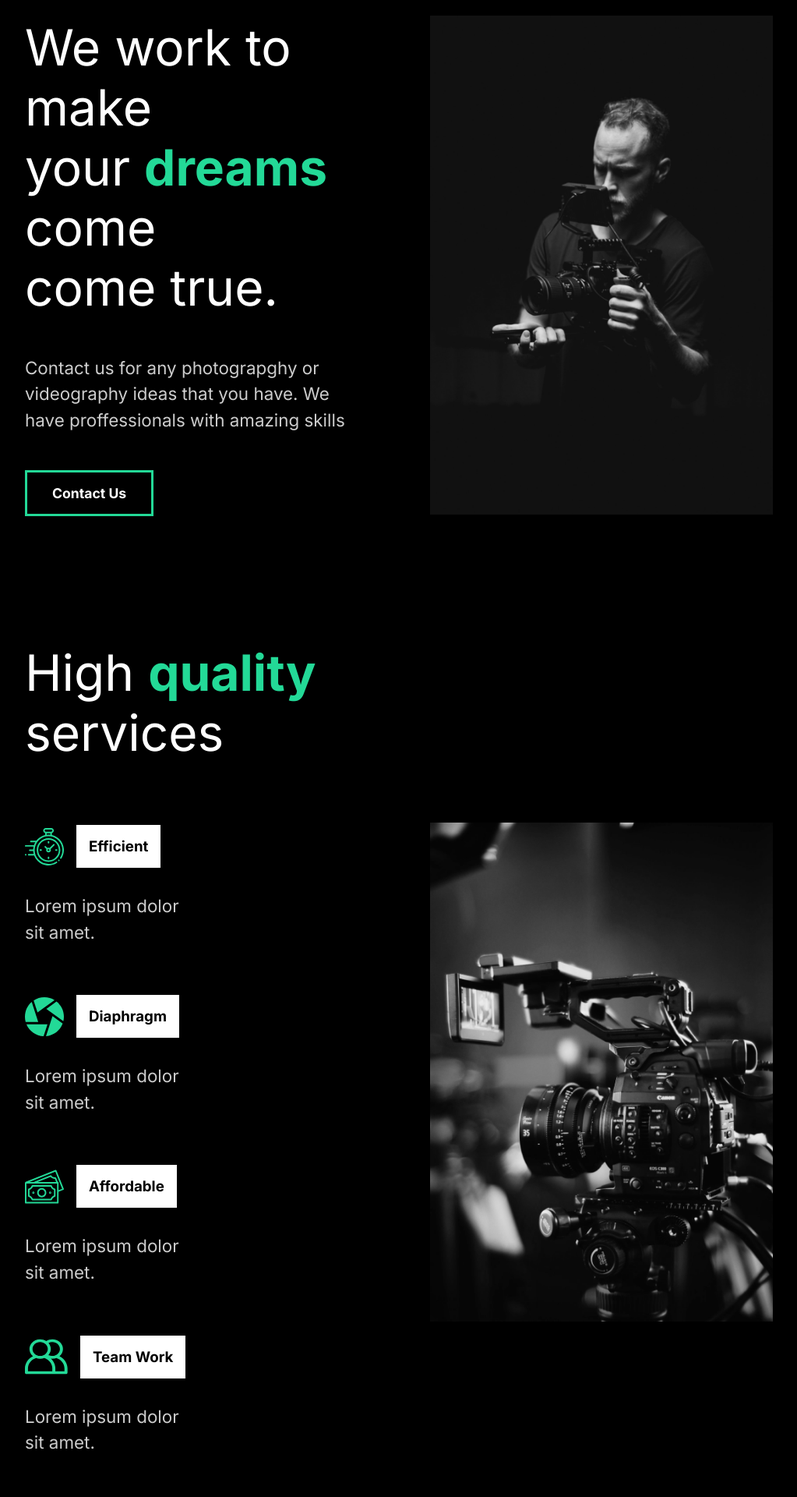
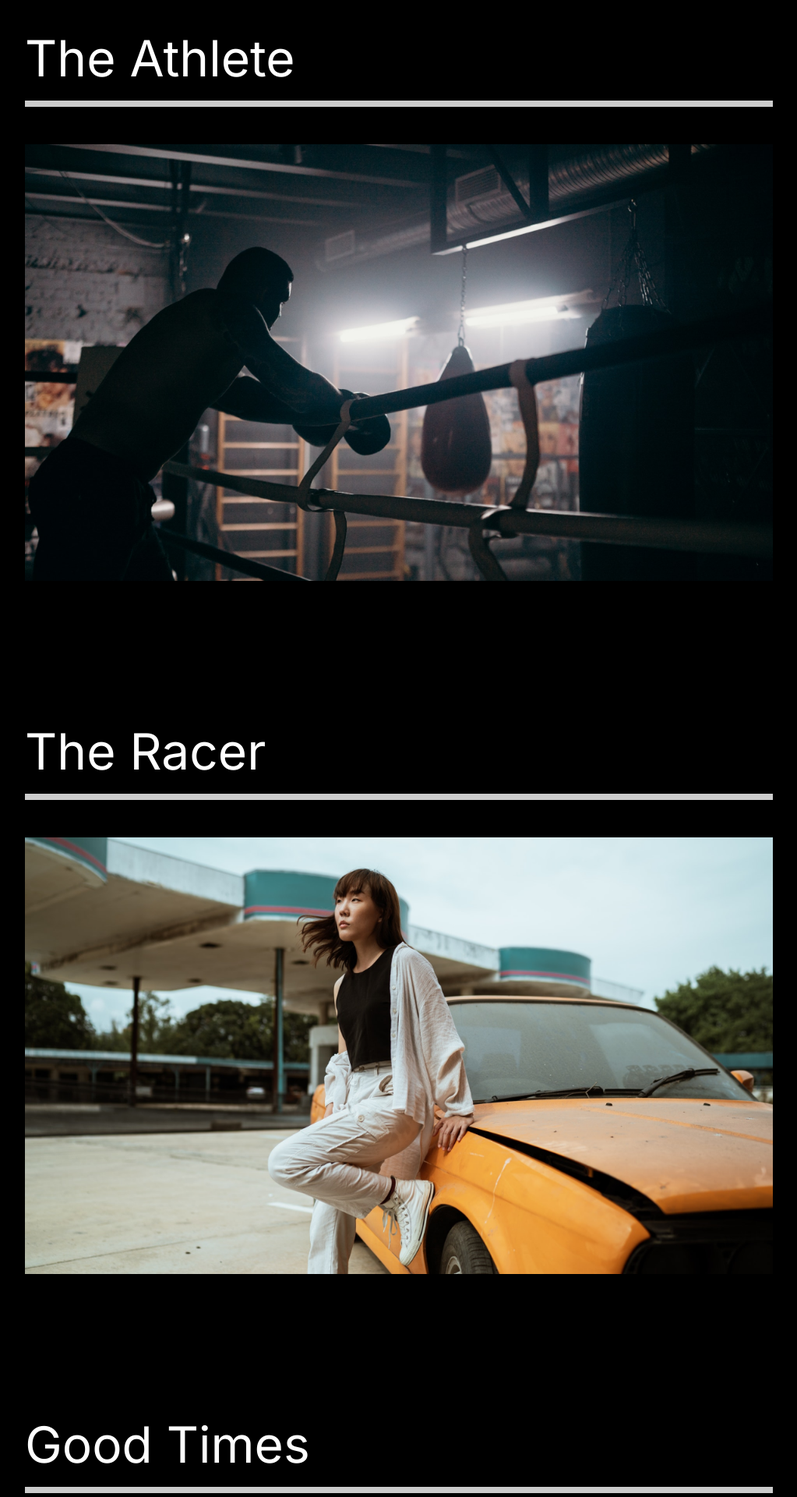
Before and after one commit to Azharnoushad/React-Portfolio-Website-Project, a React (Vite) app: page /work in a window 1280 px wide. Shown: the part 140-2060 px from the top of the page at 78% size, without its empty margins (128-1151 px from the left). Built offline with nearby package versions, Linux system fonts and the light colour scheme.

Commit message:
added navbar and react roter to go each pages

```diff
--- a/src/App.jsx
+++ b/src/App.jsx
@@ -1,13 +1,20 @@
 import AboutUs from "./Pages/AboutUs";
 import GlobalStyle from "./Components/GlobalStyle";
 import NavBar from "./Components/NavBar";
+import OurWorks from "./Pages/OurWorks";
+import ContactUs from "./Pages/ConatctUs";
+import { Routes, Route } from "react-router-dom";
 
 function App() {
   return (
     <div className="App">
       <GlobalStyle />
       <NavBar />
-      <AboutUs />
+      <Routes>
+       <Route path="/" element={<AboutUs/>}/>
+       <Route path="/work" element={<OurWorks/>}/>
+       <Route path="/contact" element={<ContactUs/>}/>
+      </Routes>
     </div>
   );
 }
--- a/src/Components/NavBar.jsx
+++ b/src/Components/NavBar.jsx
@@ -1,24 +1,25 @@
 import React from "react";
 import styled from "styled-components";
+import { Link } from "react-router-dom";
 const NavBar = () => {
   return (
     <StyledNavBar>
       <h1>
-        <a id="logo" href="#">
+        <Link id="logo" to="/">
           Capture
-        </a>
+        </Link>
       </h1>
       <ul>
         <li>
-          <a href="#">About Us</a>
+          <Link to="/">About Us</Link>
         </li>
 
         <li>
-          <a href="#">Our Work</a>
+          <Link to="/work">Our Work</Link>
         </li>
 
         <li>
-          <a href="#">Contact Us</a>
+          <Link to="/contact">Contact Us</Link>
         </li>
       </ul>
     </StyledNavBar>
@@ -46,7 +47,7 @@
     font-family: "Lobster", cursive;
     font-weight: lighter;
   }
-  li{
+  li {
     padding-left: 10rem;
     position: relative;
   }
--- /dev/null
+++ b/src/Pages/ConatctUs.jsx
@@ -0,0 +1,9 @@
+import React from 'react'
+
+const ConatctUs = () => {
+  return (
+    <div>ConatctUs</div>
+  )
+}
+
+export default ConatctUs
--- /dev/null
+++ b/src/Pages/OurWorks.jsx
@@ -0,0 +1,61 @@
+import React from "react";
+import styled from "styled-components";
+import { Link } from "react-router-dom";
+import athlete from "../img/athlete-small.png";
+import theracer from "../img/theracer-small.png";
+import goodtimes from "../img/goodtimes-small.png";
+
+const OurWorks = () => {
+  return (
+    <Work>
+      <Movie>
+        <h2>The Athlete</h2>
+        <div className="line"></div>
+        <Link>
+          <img src={athlete} alt="" />
+        </Link>
+      </Movie>
+
+      <Movie>
+        <h2>The Racer</h2>
+        <div className="line"></div>
+        <Link>
+          <img src={theracer} alt="" />
+        </Link>
+      </Movie>
+
+      <Movie>
+        <h2>Good Times</h2>
+        <div className="line"></div>
+        <Link>
+          <img src={goodtimes} alt="" />
+        </Link>
+      </Movie>
+    </Work>
+  );
+};
+
+const Work = styled.div`
+  min-height: 100vh;
+  color: #fff;
+  overflow: hidden;
+  padding: 5rem 10rem;
+  h2{
+    padding: 1rem 0rem;
+  }
+`;
+
+const Movie = styled.div`
+  padding-bottom: 10rem;
+  .line{
+    height: 0.5rem;
+    background: #cccccc;
+    margin-bottom: 3rem;
+  }
+  img{
+    width: 100%;
+    height: 70vh;
+    object-fit: cover;
+  }
+`;
+export default OurWorks;
--- a/src/main.jsx
+++ b/src/main.jsx
@@ -1,10 +1,12 @@
-import React from 'react'
-import ReactDOM from 'react-dom/client'
-import App from './App.jsx'
+import React from "react";
+import ReactDOM from "react-dom/client";
+import App from "./App.jsx";
+import { BrowserRouter } from "react-router-dom";
 
-
-ReactDOM.createRoot(document.getElementById('root')).render(
+ReactDOM.createRoot(document.getElementById("root")).render(
   <React.StrictMode>
-    <App />
-  </React.StrictMode>,
-)
+    <BrowserRouter>
+      <App />
+    </BrowserRouter>
+  </React.StrictMode>
+);
```
